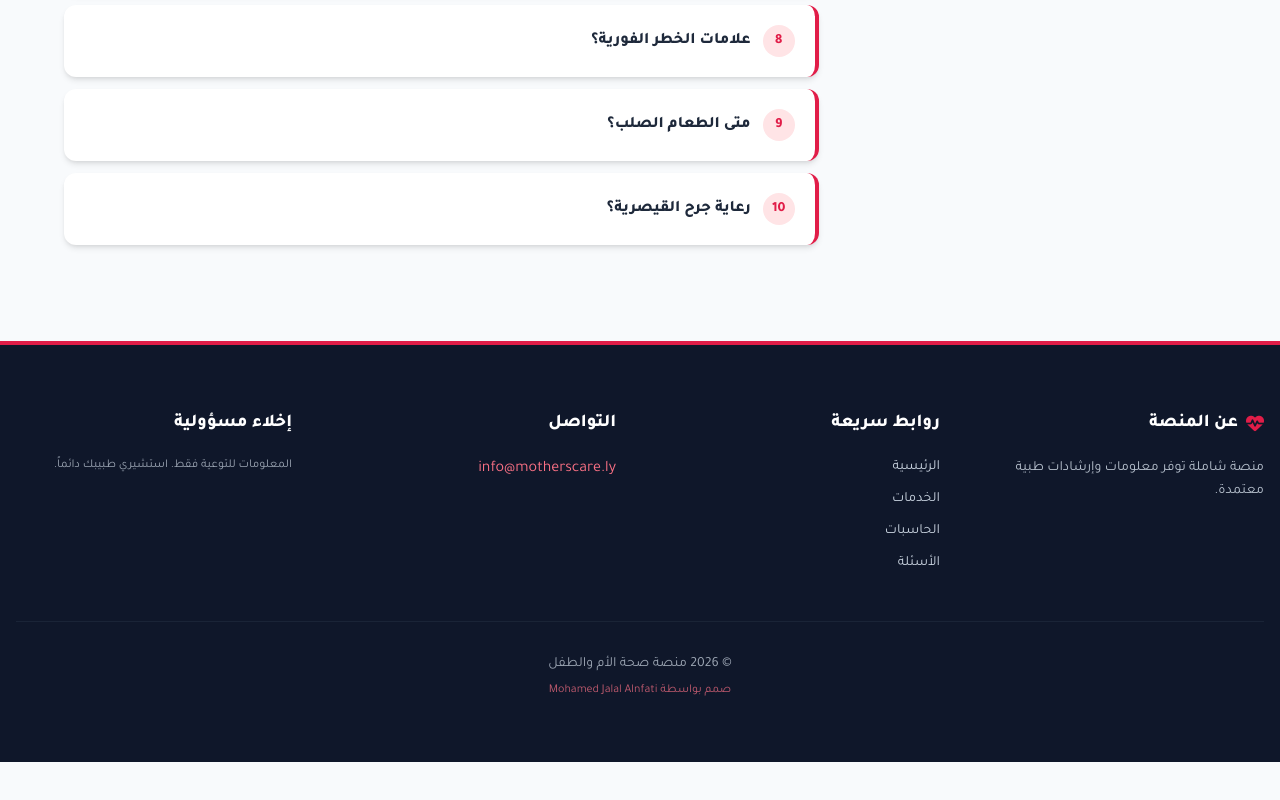
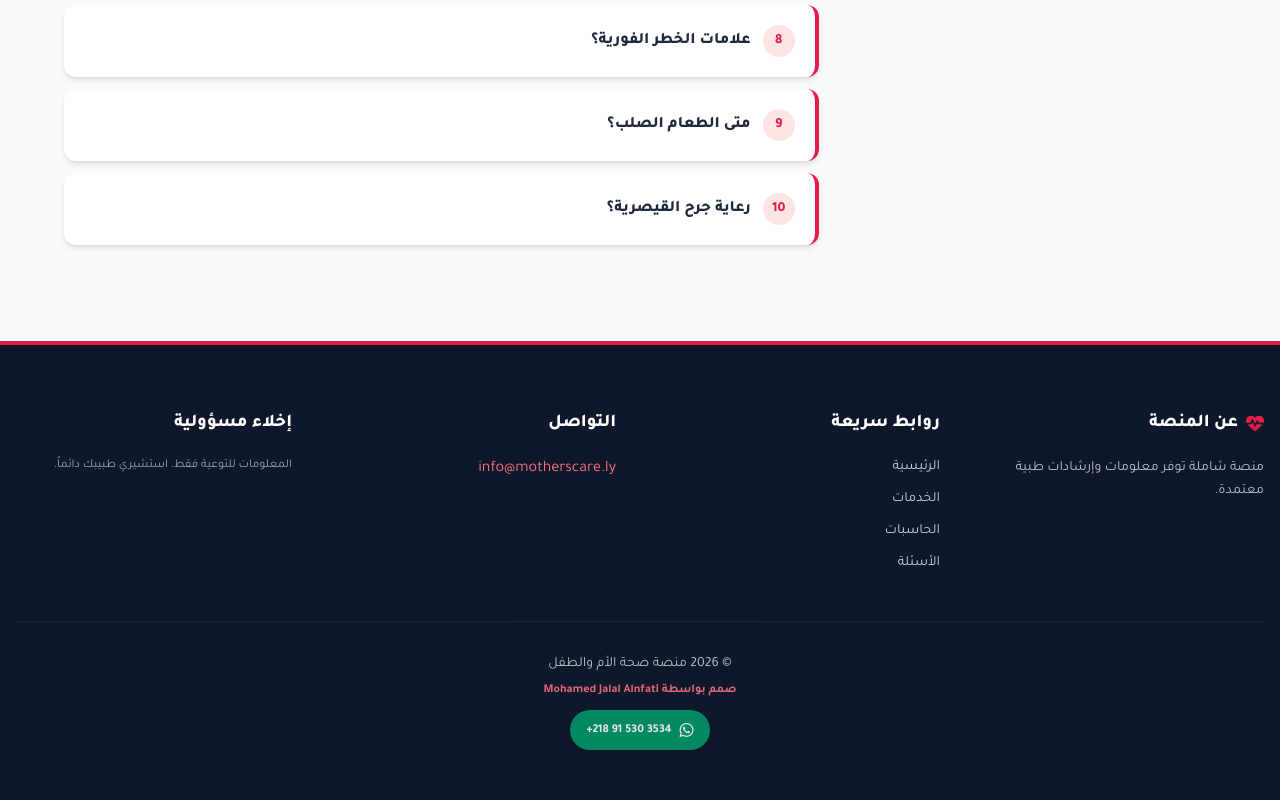
Before and after one commit to health-impact/mothers_care, a plain HTML site: page index.html in a window 1280 px wide. Shown: the part 10653-11453 px from the top of the page. Before the commit the page ends 11415 px from the top, so only its background shows below. Drawn offline with nearby package versions, Linux system fonts and the light colour scheme.

Commit message:
Update index.html

```diff
--- a/index.html
+++ b/index.html
@@ -1017,9 +1017,15 @@
                 <p class="text-xs opacity-75">المعلومات للتوعية فقط. استشيري طبيبك دائماً.</p>
             </div>
         </div>
-        <div class="max-w-7xl mx-auto pt-8 border-t border-slate-800 text-center text-sm opacity-75">
+                <div class="max-w-7xl mx-auto pt-8 border-t border-slate-800 text-center text-sm opacity-90">
             <p>© 2026 منصة صحة الأم والطفل</p>
-            <p class="mt-2 text-xs text-rose-400">صمم بواسطة Mohamed Jalal Alnfati</p>
+            <p class="mt-2 text-xs text-rose-400 font-bold">صمم بواسطة Mohamed Jalal Alnfati</p>
+            <div class="mt-3">
+                <a href="https://wa.me/218915303534" target="_blank" rel="noopener noreferrer" class="inline-flex items-center gap-2 bg-emerald-600 hover:bg-emerald-500 text-white text-xs font-bold px-4 py-2 rounded-full transition shadow-md">
+                    <i class="fa-brands fa-whatsapp text-base"></i>
+                    <span dir="ltr">+218 91 530 3534</span>
+                </a>
+            </div>
         </div>
     </footer>
 
```
